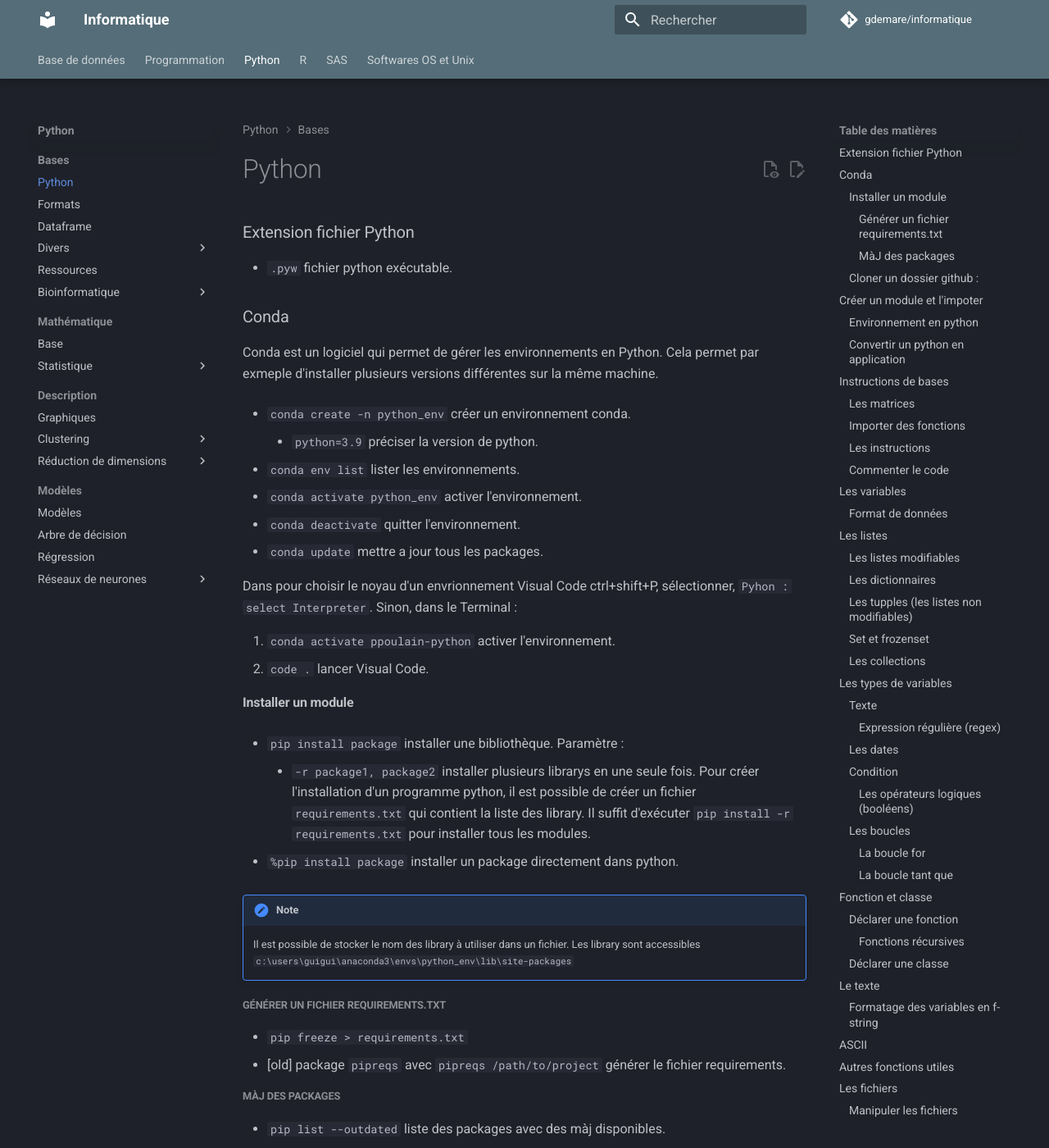
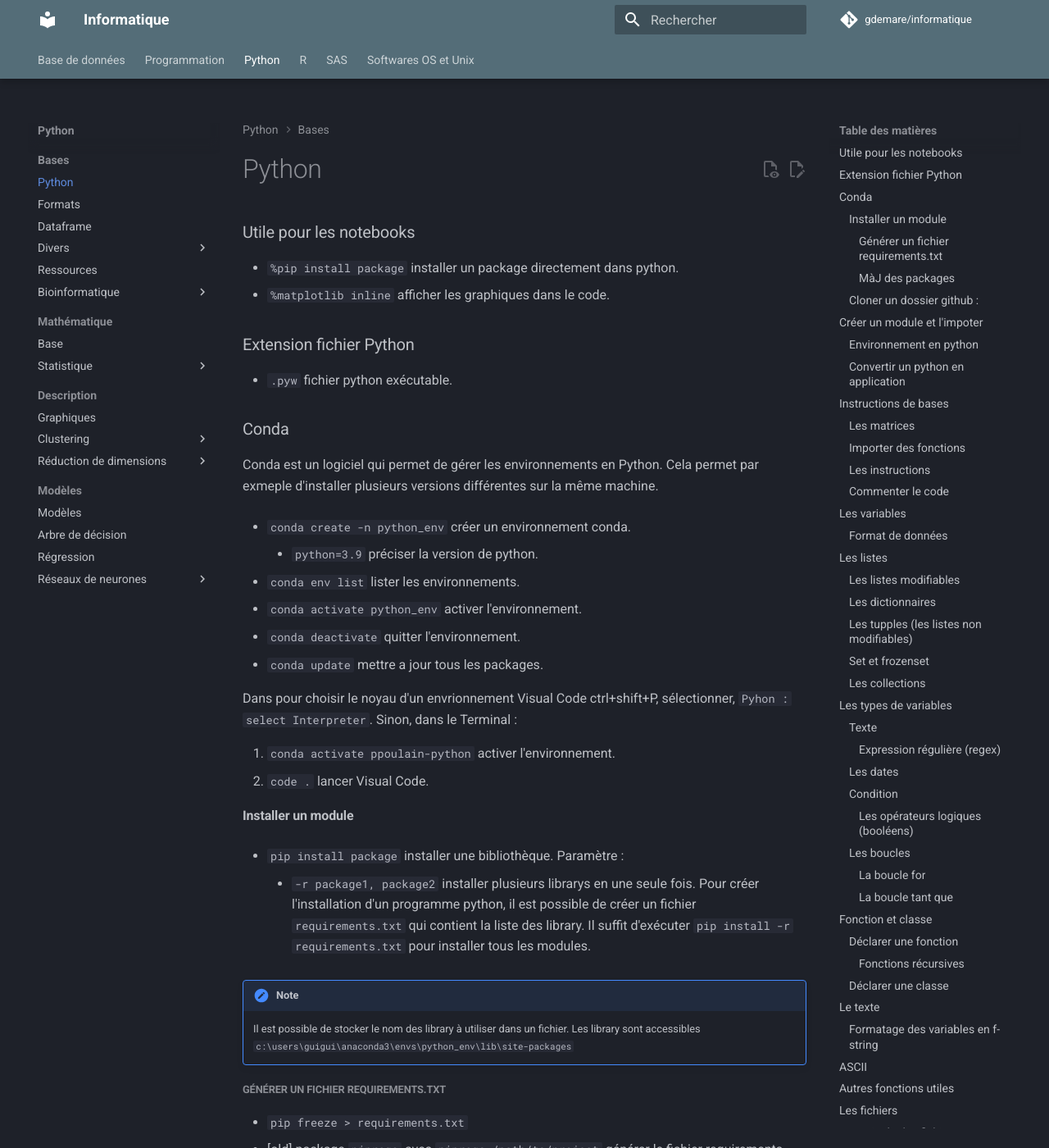
Before and after one commit to gdemare/Informatique, an MkDocs documentation site: the page built from docs/python/python_py.md, in a window 1280 px wide and 1400 px high. Shown: the whole window at 82% size. Built offline with MkDocs 1.6.1 and Material for MkDocs 9.7.7, drawn with Linux system fonts in a browser that asks for light colours; comment, search, counter and statistics services are not loaded.

Commit message:
Update python_py.md

```diff
--- a/docs/python/python_py.md
+++ b/docs/python/python_py.md
@@ -1,3 +1,8 @@
+### Utile pour les notebooks
+
+ * `%pip install package` installer un package directement dans python.
+ * `%matplotlib inline` afficher les graphiques dans le code.
+
 ### Extension fichier Python
 
 * `.pyw` fichier python exécutable.
```
Also changed, not shown: other parts of docs/python/python_py.md (+1 -1 lines).
